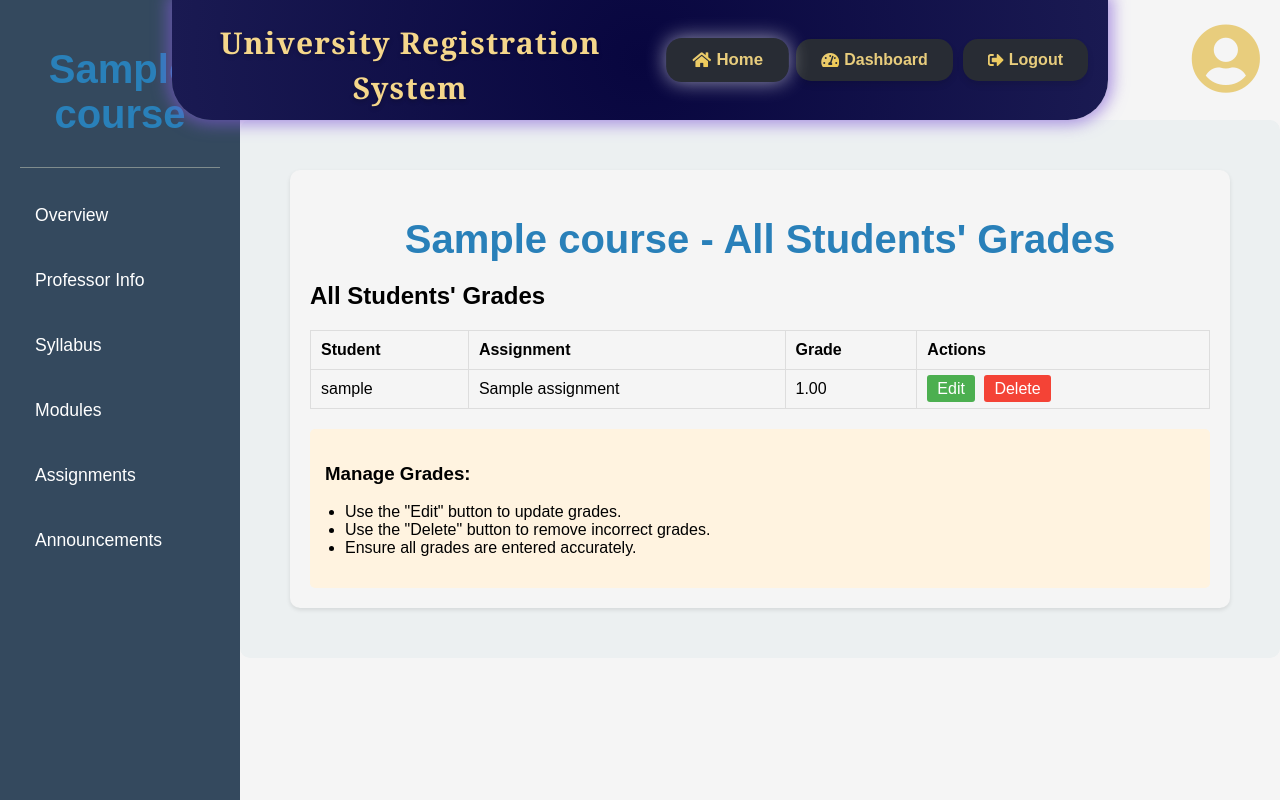
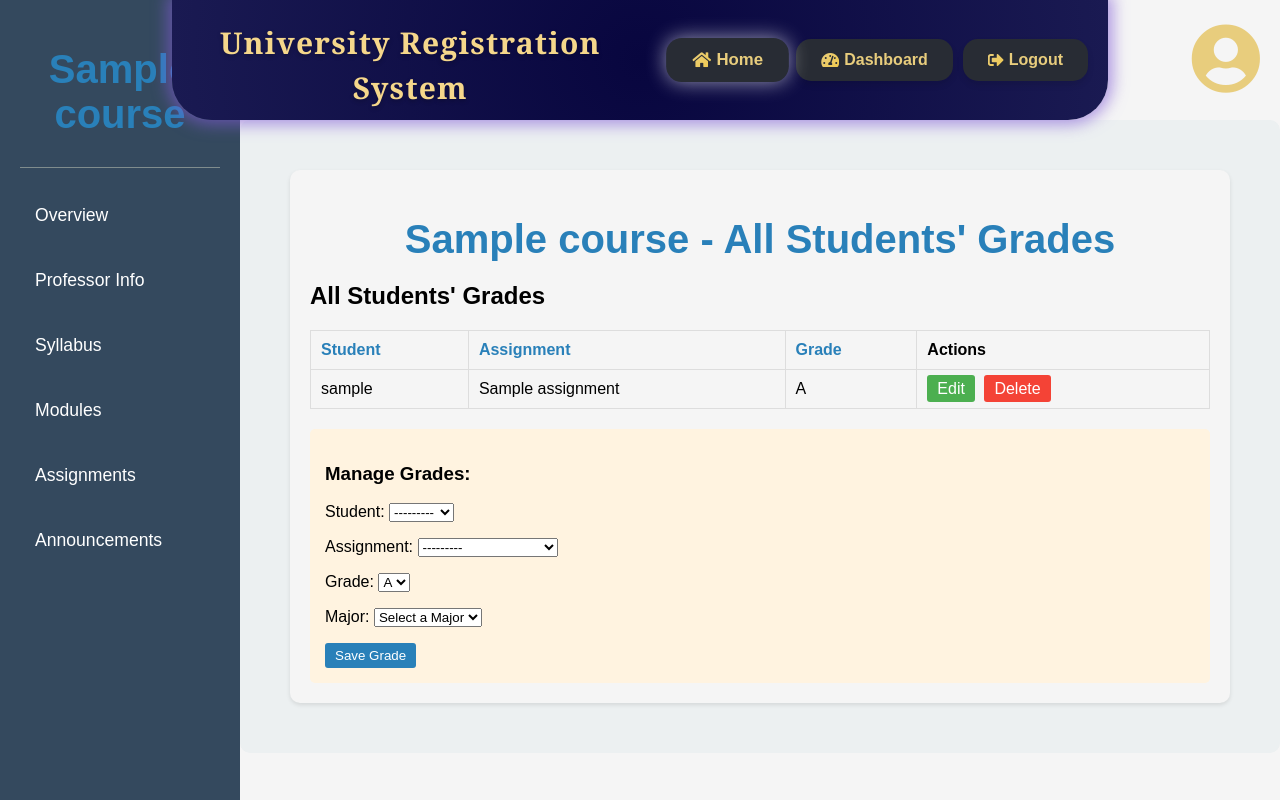
Before and after one commit to SolidOctopus/University_Registration_System, a Django app: page /course/1/grades/professors/ in a window 1280 px wide. Run offline with Django 5.2, Linux system fonts and the light colour scheme; tables that the repository leaves empty hold one stand-in row (values such as "Sample post").

Commit message:
modified:   backend/registration/__pycache__/forms.cpython-311.pyc 	modified:   backend/registration/__pycache__/models.cpython-311.pyc 	modified:   backend/registration/__pycache__/views.cpython-311.pyc 	modified:   backend/registration/forms.py 	modified:   backend/registration/migrations/0001_initial.py 	deleted:    backend/registration/migrations/0002_assignment_is_closed_assignment_is_completed.py 	deleted:    backend/registration/migrations/0003_assignment_extra_time_period.py 	deleted:    backend/registration/migrations/0004_alter_assignment_extra_time_period.py 	deleted:    backend/registration/migrations/0005_alter_assignment_extra_time_period_and_more.py 	deleted:    backend/registration/migrations/0005_grade.py 	deleted:    backend/registration/migrations/0006_merge_20250316_1814.py 	modified:   backend/registration/migrations/__pycache__/0001_initial.cpython-311.pyc 	new file:   backend/registration/migrations/__pycache__/0007_alter_grade_unique_together_alter_grade_grade_and_more.cpython-311.pyc 	new file:   backend/registration/migrations/__pycache__/0008_auto_20250321_1527.cpython-311.pyc 	new file:   backend/registration/migrations/__pycache__/0009_merge_20250321_1535.cpython-311.pyc 	modified:   backend/registration/models.py 	modified:   backend/registration/views.py 	modified:   backend/templates/course_grades_professors.html

```diff
--- a/backend/registration/forms.py
+++ b/backend/registration/forms.py
@@ -1,6 +1,6 @@
 from django import forms
 from django.contrib.auth.models import User
-from .models import Profile, Student, Professor, Admin, Enrollment, Course, Assignment, Announcement, Message, Major
+from .models import Profile, Student, Professor, Admin, Enrollment, Course, Assignment, Announcement, Message, Major, Grade
 from django.contrib.auth.forms import UserCreationForm
 import re
 
@@ -28,14 +28,6 @@ class CourseForm(forms.ModelForm):
             'end_date': forms.DateInput(attrs={'type': 'date'}),
             'start_time': forms.TimeInput(attrs={'type': 'time'}),
             'end_time': forms.TimeInput(attrs={'type': 'time'}),
-        }
-
-class GradeForm(forms.ModelForm):
-    class Meta:
-        model = Enrollment
-        fields = ['grade']
-        widgets = {
-            'grade': forms.TextInput(attrs={'max_length': 4}),
         }
 
 
@@ -334,3 +326,12 @@ class MajorChangeForm(forms.ModelForm):
         fields = ['major']
 
     major = forms.ModelChoiceField(queryset=Major.objects.all(), empty_label="Select a Major")
+
+
+class GradeForm(forms.ModelForm):
+    major = forms.ModelChoiceField(queryset=Major.objects.all(), empty_label="Select a Major")
+    grade = forms.ChoiceField(choices=[('A', 'A'), ('B', 'B'), ('C', 'C'), ('D', 'D'), ('F', 'F')])
+
+    class Meta:
+        model = Grade
+        fields = ['student', 'assignment', 'grade', 'major']
--- a/backend/registration/models.py
+++ b/backend/registration/models.py
@@ -241,20 +241,13 @@ class UserAssignmentCompletion(models.Model):
         return f"{self.user.username} - {self.assignment.title} (Completed: {self.is_completed})"
 
 class Grade(models.Model):
-    # Link to the Course model
-    course = models.ForeignKey('Course', on_delete=models.CASCADE)
+    student = models.ForeignKey(User, on_delete=models.CASCADE)
+    assignment = models.ForeignKey('Assignment', on_delete=models.CASCADE, null=True, blank=True)
+    grade = models.CharField(max_length=2, choices=[('A', 'A'), ('B', 'B'), ('C', 'C'), ('D', 'D'), ('F', 'F')])
+    course = models.ForeignKey(Course, on_delete=models.CASCADE)
 
-    # Link to the User model (student)
-    student = models.ForeignKey(User, on_delete=models.CASCADE)
-
-    # Link to the Assignment model (optional, depending on your requirements)
-    assignment = models.ForeignKey('Assignment', on_delete=models.CASCADE, null=True, blank=True)
-
-    # Grade value (e.g., 85.5)
-    grade = models.DecimalField(max_digits=5, decimal_places=2)
-
-    # Timestamp for when the grade was recorded
-    created_at = models.DateTimeField(auto_now_add=True)
+    class Meta:
+        unique_together = ('student', 'assignment')
 
     def __str__(self):
-        return f"{self.student.username} - {self.course.name} - {self.grade}"
+        return f"{self.student.username} - {self.assignment.title} - {self.grade}"
--- a/backend/registration/views.py
+++ b/backend/registration/views.py
@@ -981,10 +981,30 @@ def course_grades_professors(request, course_id):
     # Fetch all grades for the course
     all_grades = Grade.objects.filter(course=course)
 
+    # Handle form submission for adding/editing grades
+    if request.method == 'POST':
+        form = GradeForm(request.POST)
+        if form.is_valid():
+            student = form.cleaned_data['student']
+            assignment = form.cleaned_data['assignment']
+
+            # Check if a grade already exists for this student and assignment
+            if Grade.objects.filter(student=student, assignment=assignment).exists():
+                messages.error(request, "This student already has a grade for this assignment.")
+            else:
+                grade = form.save(commit=False)
+                grade.course = course
+                grade.save()
+                messages.success(request, "Grade saved successfully!")
+                return redirect('course_grades_professors', course_id=course.id)
+    else:
+        form = GradeForm()
+
     # Render the professor-specific grades template
     return render(request, 'course_grades_professors.html', {
         'course': course,
-        'all_grades': all_grades
+        'all_grades': all_grades,
+        'form': form,
     })
 
 def shopping_cart_view(request):
--- a/backend/templates/course_grades_professors.html
+++ b/backend/templates/course_grades_professors.html
@@ -11,18 +11,18 @@
                     <table class="grades-table">
                         <thead>
                             <tr>
-                                <th>Student</th>
-                                <th>Assignment</th>
-                                <th>Grade</th>
+                                <th><a href="?sort=student">Student</a></th>
+                                <th><a href="?sort=assignment">Assignment</a></th>
+                                <th><a href="?sort=grade">Grade</a></th>
                                 <th>Actions</th>
                             </tr>
                         </thead>
                         <tbody>
-                            {% for student_grade in all_grades %}
+                            {% for grade in all_grades %}
                             <tr>
-                                <td>{{ student_grade.student.username }}</td>
-                                <td>{{ student_grade.assignment.title }}</td>
-                                <td>{{ student_grade.grade }}</td>
+                                <td>{{ grade.student.username }}</td>
+                                <td>{{ grade.assignment.title }}</td>
+                                <td>{{ grade.grade }}</td>
                                 <td>
                                     <a href="#" class="btn-edit">Edit</a>
                                     <a href="#" class="btn-delete">Delete</a>
@@ -37,11 +37,11 @@
             </div>
             <div class="professor-message">
                 <h3>Manage Grades:</h3>
-                <ul>
-                    <li>Use the "Edit" button to update grades.</li>
-                    <li>Use the "Delete" button to remove incorrect grades.</li>
-                    <li>Ensure all grades are entered accurately.</li>
-                </ul>
+                <form method="post">
+                    {% csrf_token %}
+                    {{ form.as_p }}
+                    <button type="submit" class="btn-save">Save Grade</button>
+                </form>
             </div>
         </div>
     </div>
@@ -87,7 +87,14 @@
     .grades-table th {
         background-color: #f5f5f5;
     }
-    .btn-edit, .btn-delete {
+    .grades-table th a {
+        text-decoration: none;
+        color: #2980b9;
+    }
+    .grades-table th a:hover {
+        text-decoration: underline;
+    }
+    .btn-edit, .btn-delete, .btn-save {
         padding: 5px 10px;
         margin-right: 5px;
         text-decoration: none;
@@ -101,6 +108,12 @@
         background-color: #f44336;
         color: white;
     }
+    .btn-save {
+        background-color: #2980b9;
+        color: white;
+        border: none;
+        cursor: pointer;
+    }
     .professor-message {
         margin-top: 20px;
         padding: 15px;
```
Also changed, not shown: backend/registration/migrations/0001_initial.py, backend/registration/migrations/0002_assignment_is_closed_assignment_is_completed.py (deleted), backend/registration/migrations/0003_assignment_extra_time_period.py (deleted), backend/registration/migrations/0004_alter_assignment_extra_time_period.py (deleted), backend/registration/migrations/0005_alter_assignment_extra_time_period_and_more.py (deleted), backend/registration/migrations/0005_grade.py (deleted), backend/registration/migrations/0006_merge_20250316_1814.py (deleted).
